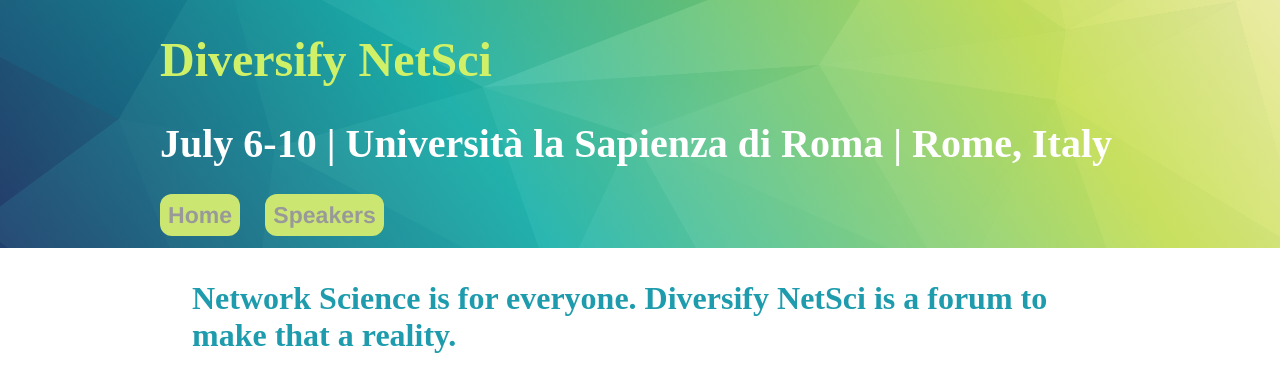
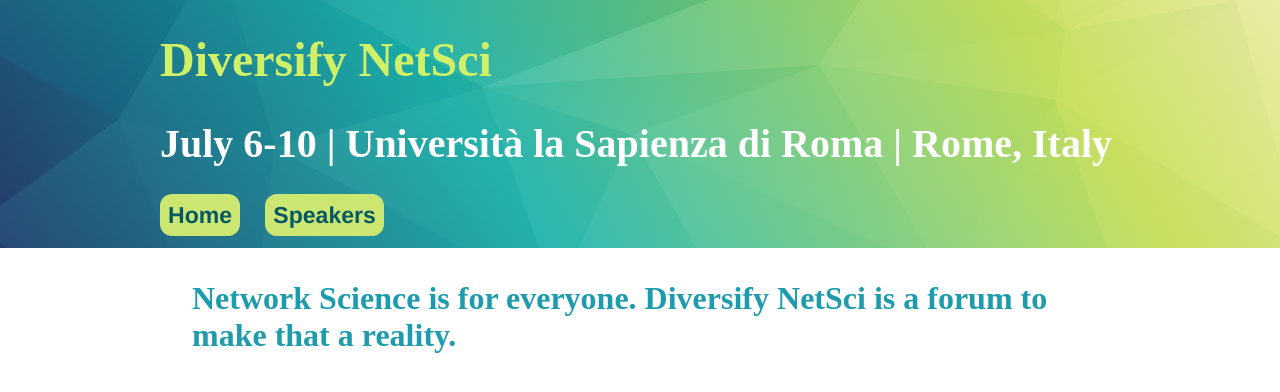
Before and after one commit to diversify-netsci/diversify-netsci.github.io, a Jekyll site: the page built from index.html, in a window 1280 px wide. Shown: the top 392 px of the page. Built offline with Jekyll 4.4.1, drawn with Linux system fonts in a browser that asks for light colours.

Commit message:
Update main.css

```diff
--- a/css/main.css
+++ b/css/main.css
@@ -19,6 +19,9 @@
     background-color: #cbe772;
     border-radius: 12px;
     padding: 8px;
+}
+nav ul li a {
+ color: #045763;
 }
 li {
     font-size: 1.5em;
```
